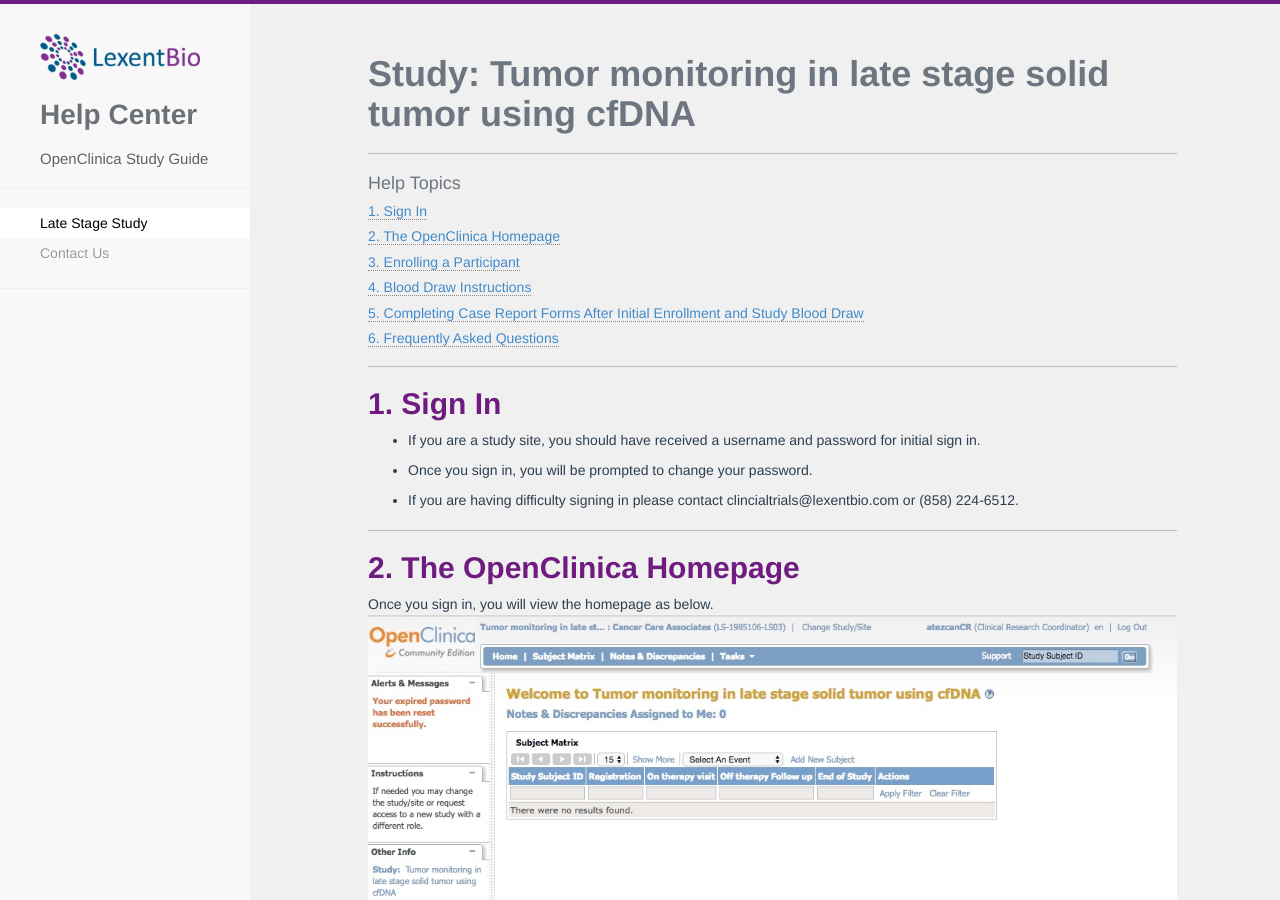
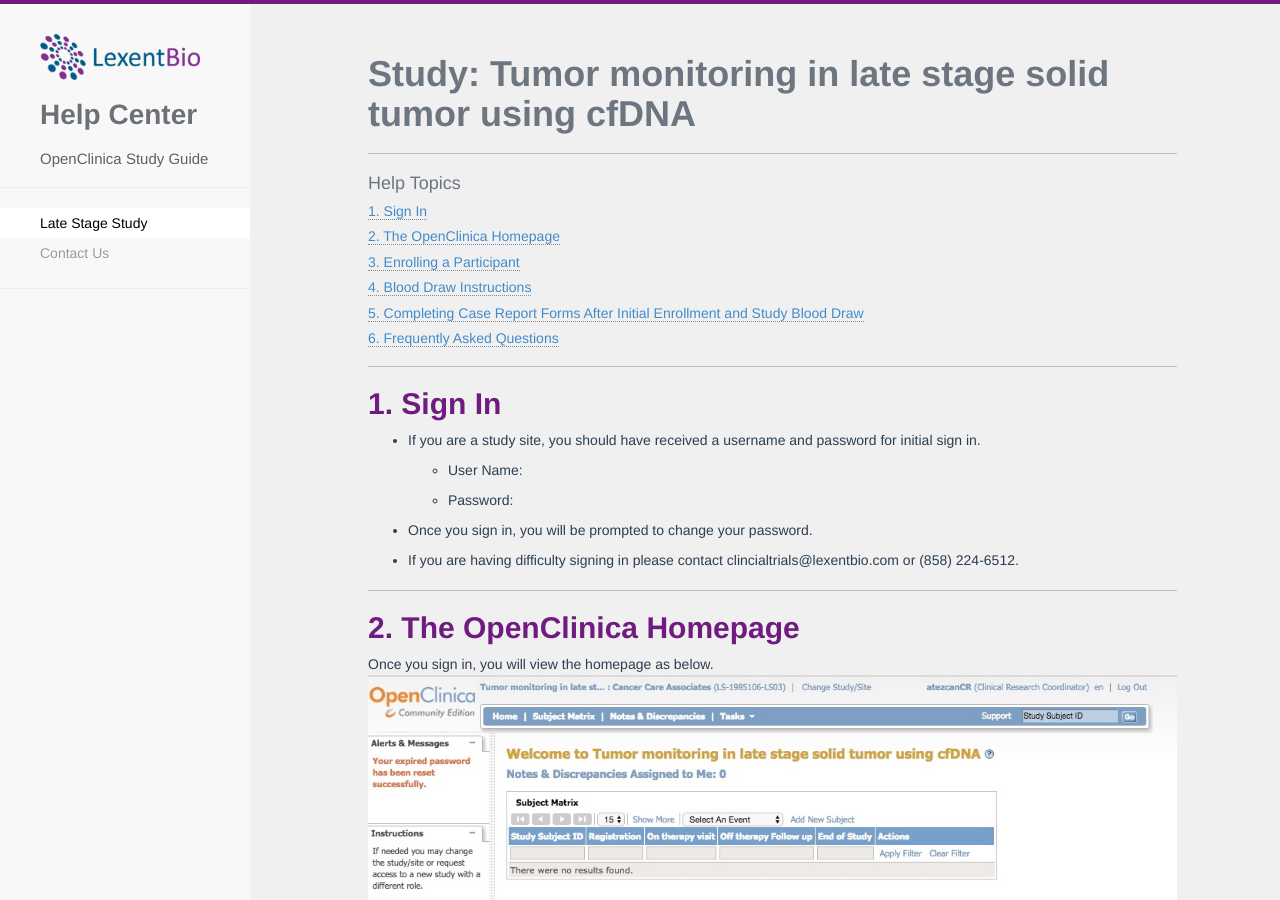
Before and after one commit to lexentbio/openclinica-docs, a Jekyll site: the page built from index.md, in a window 1280 px wide and 900 px high. Built offline with Jekyll 4.4.1, drawn with Linux system fonts in a browser that asks for light colours; nearby versions of some CDN libraries.

Commit message:
Updated Sign In

```diff
--- a/_late_stage_study_steps/sign-in.markdown
+++ b/_late_stage_study_steps/sign-in.markdown
@@ -6,6 +6,10 @@ position: 0
 
 * If you are a study site, you should have received a username and password for initial sign in.
 
+  * User Name:
+
+  * Password:
+
 * Once you sign in, you will be prompted to change your password.
 
 * If you are having difficulty signing in please contact clincialtrials@lexentbio.com or (858) 224-6512.
```
